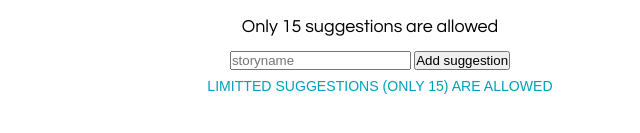
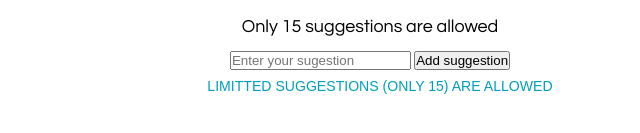
Before and after one commit to Saranya-V-boot/18IT080_SaranyaV_Webtechnolgy, a plain HTML site: page fact.html in a window 1280 px wide. Shown: the part 223-356 px from the top of the page, 270-910 px from the left. Drawn offline with Linux system fonts and the light colour scheme.

Commit message:
Update fact.html

```diff
--- a/fact.html
+++ b/fact.html
@@ -45,7 +45,7 @@
     <div id="list2" ng-controller='Storylist2 as list2' style =" text-align : center">
       <h3 style =" text-align : center">Only 15 suggestions are allowed</h3>
 
-      <input type="text" ng-model="list2.storyname" placeholder="storyname" >
+      <input type="text" ng-model="list2.storyname" placeholder="Enter your sugestion" >
       <button ng-click="list2.addItem();">Add suggestion</button>
       <ol>
         <li ng-repeat="item in list2.items">
```
